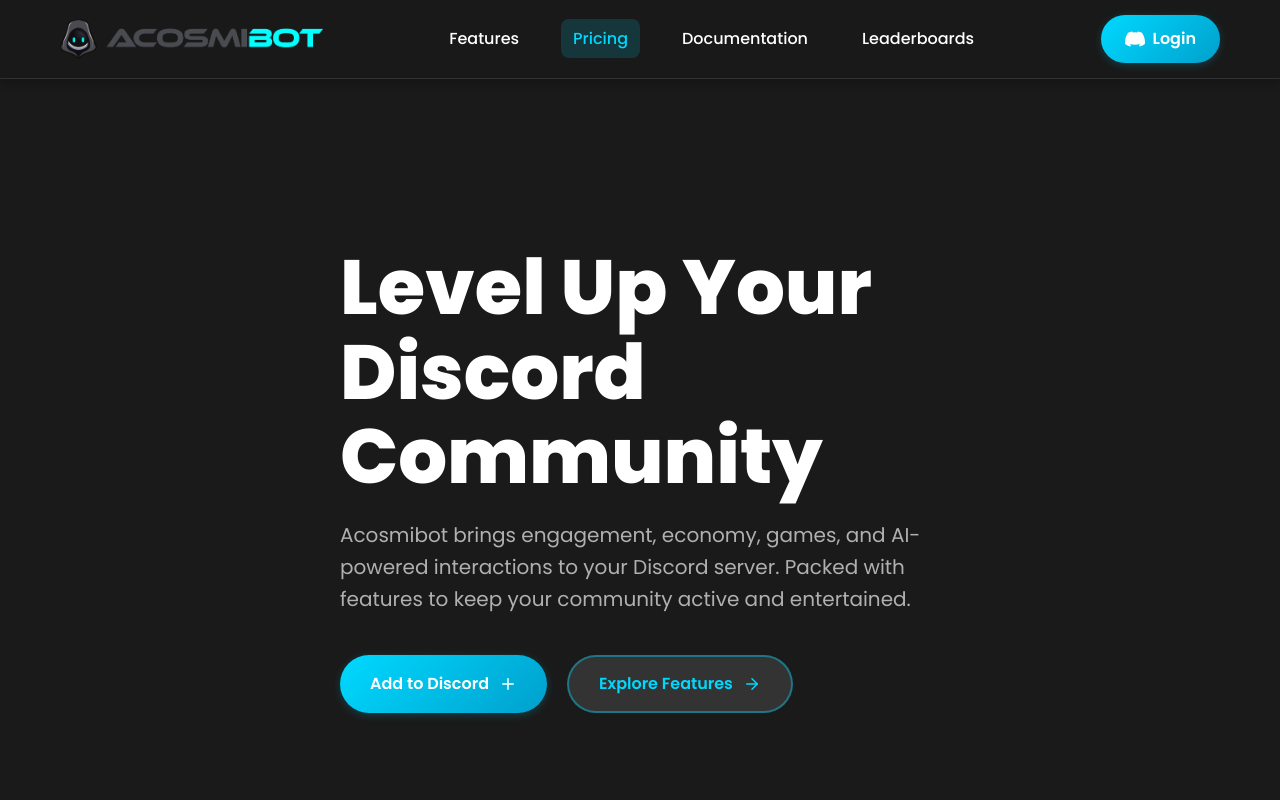
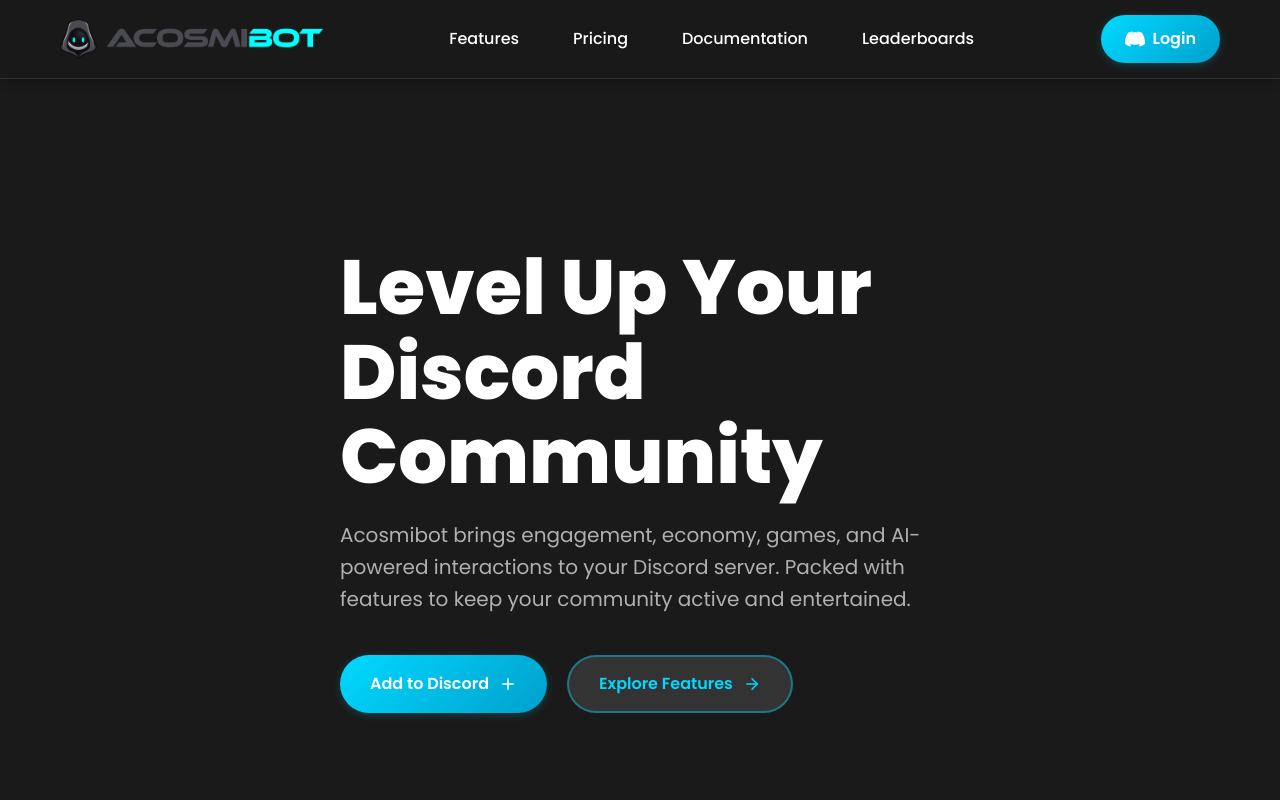
Before and after one commit to acosmic/acosmibot-website, a React (Vite) app: page / in a window 1280 px wide. Shown: the top 800 px of the page. Built offline with nearby package versions, Linux system fonts and the light colour scheme.

Commit message:
home page pricing highlight removed

```diff
--- a/src/pages/HomePage.tsx
+++ b/src/pages/HomePage.tsx
@@ -253,7 +253,7 @@ export const HomePage: React.FC = () => {
 
             <ul className="nav-links">
               <li><a href="#features">Features</a></li>
-              <li><Link to="/pricing" className="premium-nav-link">Pricing</Link></li>
+              <li><Link to="/pricing">Pricing</Link></li>
               <li><Link to="/docs/introduction">Documentation</Link></li>
               <li><Link to="/leaderboard">Leaderboards</Link></li>
               {isAuthenticated && (
--- a/src/pages/ZTestPage.tsx
+++ b/src/pages/ZTestPage.tsx
@@ -259,7 +259,7 @@ export const ZTestPage: React.FC = () => {
 
             <ul className="nav-links">
               <li><a href="#features">Features</a></li>
-              <li><Link to="/pricing" className="premium-nav-link">Pricing</Link></li>
+              <li><Link to="/pricing">Pricing</Link></li>
               <li><Link to="/docs/introduction">Documentation</Link></li>
               <li><Link to="/leaderboard">Leaderboards</Link></li>
               {isAuthenticated && (
--- a/src/styles/home.css
+++ b/src/styles/home.css
@@ -72,8 +72,7 @@ body.home-body {
     background: var(--bg-overlay);
 }
 
-.home-page .nav-links a.active,
-.home-page .nav-links a.premium-nav-link {
+.home-page .nav-links a.active {
     background: var(--bg-overlay-hover);
     color: var(--primary-color);
 }
```
